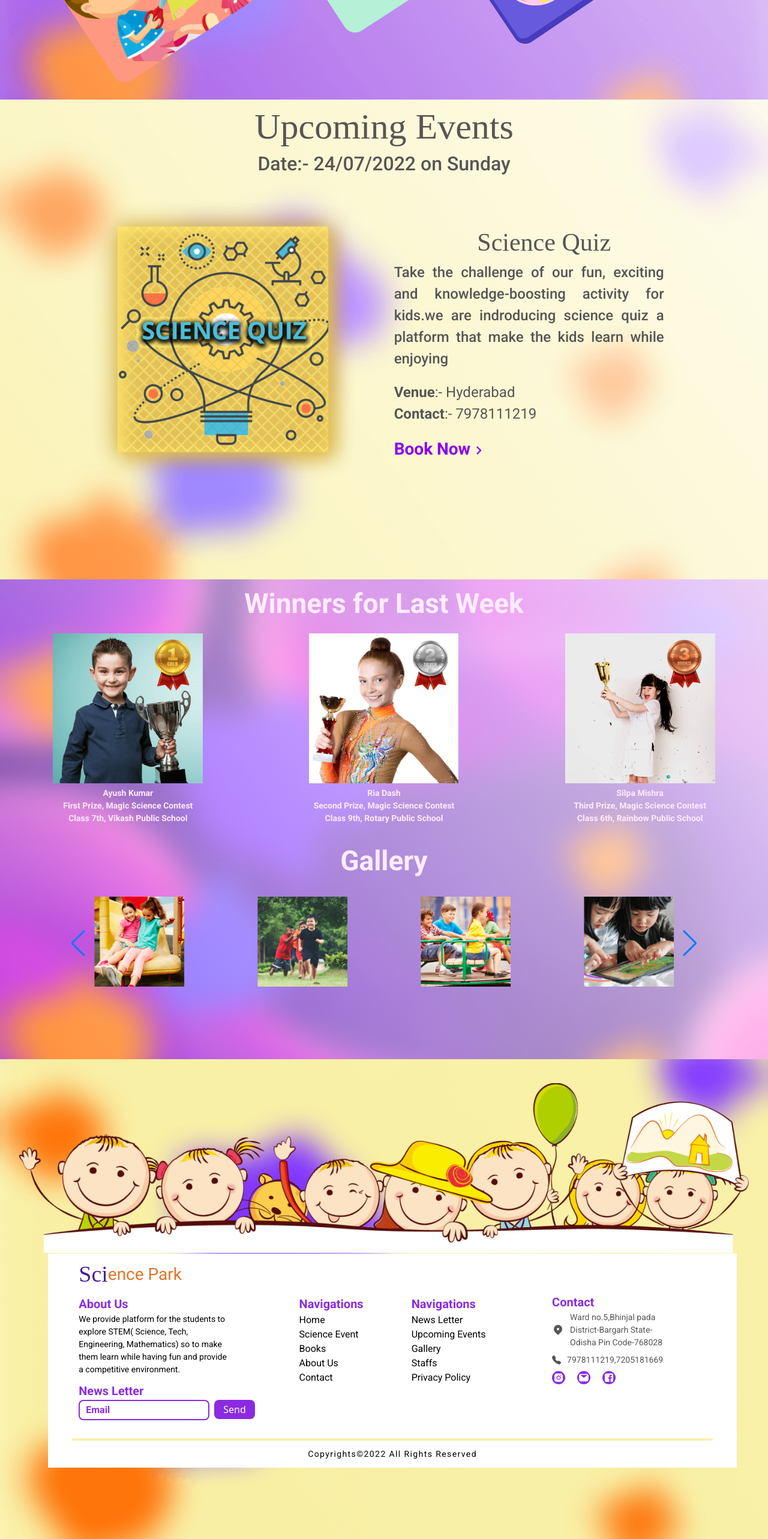
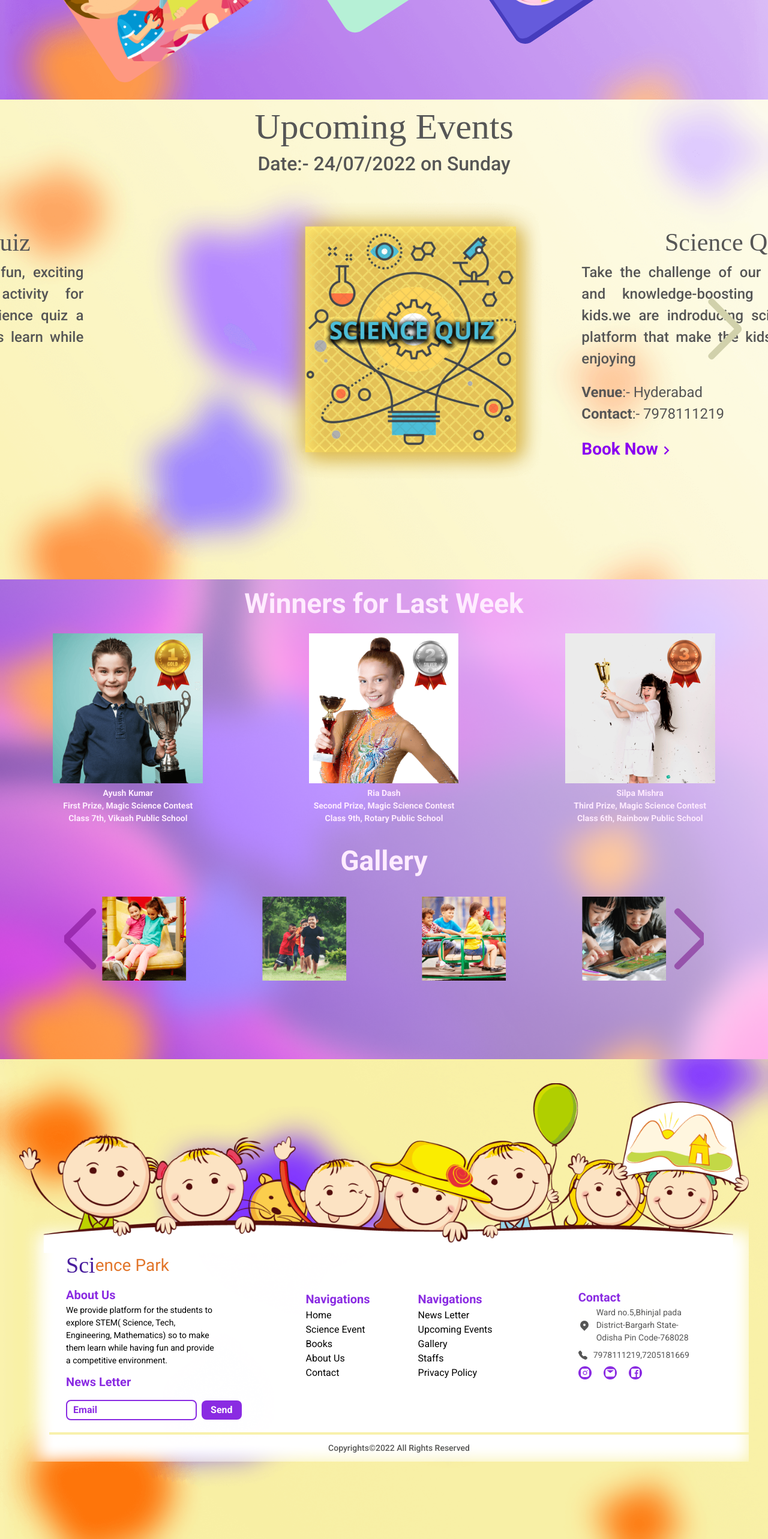
Before and after one commit to MahfujAhsan/science-park-v2, a Next.js app: page / in a window 1280 px wide. Shown: the part 1370-3936 px from the top of the page at 60% size. Built offline with nearby package versions, Linux system fonts and the light colour scheme; a web font is replaced by a local one.

Commit message:
spacing and arrows updated

```diff
--- a/components/Footer/Footer.tsx
+++ b/components/Footer/Footer.tsx
@@ -11,8 +11,8 @@ const Footer = () => {
         <div className="pt-[40px] w-[95%] mx-auto">
           <Image src={Child} alt="child" />
         </div>
-        <div className="bg-white text-black -mt-[5px] w-[89.7%] ml-[80px] px-[40px]">
-          <div className="grid grid-cols-12 place-items-center gap-x-[60px] border-b-[4px] border-[#F8F1AC] pb-[20px]">
+        <div className="footer__links text-black w-[95%] mx-auto pt-[50px] -mt-[70px] pl-[50px]">
+          <div className="grid grid-cols-12 place-items-center gap-x-[60px] border-b-[4px] border-[#F8F1AC] pb-[10px]">
             <div className="col-span-4">
               <h2 className="brand__logo laptop__screen:flex items-center flex-grow laptop__screen:font-[400]">
                 <span className="laptop__screen:font-greatFredricka laptop__screen:text-[38px] laptop__screen:leading-[69px] laptop__screen:text-[#4A1E9E]">
@@ -37,8 +37,8 @@ const Footer = () => {
                   News Letter
                 </h3>
                 <div>
-                  <input placeholder="Email" type="text" className="border-[2px] border-[#8A2BE2] placeholder:text-[#8A2BE2] text-[16px] font-[600] font-robotoSerif  px-[10px] py-[3px] rounded-[8px]"  />
-                  <button className="bg-[#8A2BE2] text-[#fff] px-[15px] py-[4px] rounded-[8px] ml-[8px]">Send</button>
+                  <input placeholder="Email" type="text" className="border-[2px] border-[#8A2BE2] placeholder:text-[#8A2BE2] text-[16px] font-[600] font-robotoSerif  px-[10px] py-[3px] rounded-[8px] mt-[15px]"  />
+                  <button className="bg-[#8A2BE2] text-[#fff] px-[15px] py-[4px] rounded-[8px] ml-[8px] font-robotoSerif font-[600] text-[16px]">Send</button>
                 </div>
               </div>
             </div>
@@ -106,7 +106,7 @@ const Footer = () => {
               </div>
             </div>
           </div>
-          <div className="text-center text-[14px] font-robotoSerif font-[400] py-[12px] tracking-widest">
+          <div className="text-center text-[14px] font-robotoSerif font-[500] py-[12px] text-[#565656]">
             <p>Copyrights©2022 All Rights Reserved</p>
           </div>
         </div>
--- a/components/UpcomingEvents/UpcomingEvents.tsx
+++ b/components/UpcomingEvents/UpcomingEvents.tsx
@@ -2,10 +2,10 @@ import Image from 'next/image';
 import ScienceQuiz from '../assets/UpcomingEvents/left-image.png';
 import { MdKeyboardArrowRight } from 'react-icons/md';
 import { Swiper, SwiperSlide } from "swiper/react";
-import SwiperCore, { Autoplay } from "swiper";
+import SwiperCore, { Autoplay, Navigation } from "swiper";
 import "swiper/css";
 import "swiper/css/navigation";
-SwiperCore.use([Autoplay]);
+SwiperCore.use([Autoplay, Navigation]);
 
 const UpcomingEvents = () => {
     return (
@@ -15,13 +15,14 @@ const UpcomingEvents = () => {
                     <h2 className="text-[60px] font-aladinCursive text-[#565656] font-[400]">Upcoming Events</h2>
                     <p className="text-[32px] font-robotoSerif font-[500] text-[#565656] leading-[35px]">Date:- 24/07/2022 on Sunday</p>
                 </div>
-                <Swiper
+                <Swiper className='upcoming__events__slider'
                     slidesPerView={1}
-                    autoplay={{ delay: 2000 }}
-                    speed={1300}
+                    autoplay={{ delay: 5000 }}
+                    speed={3000}
                     onSlideChange={() => console.log("slide change")}
                     onSwiper={(swiper) => console.log(swiper)}
                     loop
+                    navigation
                 >
                     <SwiperSlide>
                         <div className='grid grid-cols-12 place-items-center w-10/12 mx-auto mt-[40px]'>
--- a/components/WinnersAndGallery/WinnersAndGallery.tsx
+++ b/components/WinnersAndGallery/WinnersAndGallery.tsx
@@ -1,15 +1,15 @@
-import AyushKumar from '../assets/WinnersAndGallery/ayush-kumar.png';
-import RiaDash from '../assets/WinnersAndGallery/ria-dash.png';
-import SilpaMishra from '../assets/WinnersAndGallery/silpa-mishra.png';
-import GoldBadge from '../assets/WinnersAndGallery/gold-badge.png';
-import SilverBadge from '../assets/WinnersAndGallery/silver-badge.png';
-import BronzeBadge from '../assets/WinnersAndGallery/bronze-badge.png';
-import GalleryImageOne from '../assets/WinnersAndGallery/gallery-image-one.png';
-import GalleryImageTwo from '../assets/WinnersAndGallery/gallery-image-two.png';
-import GalleryImageThree from '../assets/WinnersAndGallery/gallery-image-three.png';
-import GalleryImageFour from '../assets/WinnersAndGallery/gallery-image-four.png';
-import GalleryImageFive from '../assets/WinnersAndGallery/gallery-image-five.png';
-import Image from 'next/image';
+import AyushKumar from "../assets/WinnersAndGallery/ayush-kumar.png";
+import RiaDash from "../assets/WinnersAndGallery/ria-dash.png";
+import SilpaMishra from "../assets/WinnersAndGallery/silpa-mishra.png";
+import GoldBadge from "../assets/WinnersAndGallery/gold-badge.png";
+import SilverBadge from "../assets/WinnersAndGallery/silver-badge.png";
+import BronzeBadge from "../assets/WinnersAndGallery/bronze-badge.png";
+import GalleryImageOne from "../assets/WinnersAndGallery/gallery-image-one.png";
+import GalleryImageTwo from "../assets/WinnersAndGallery/gallery-image-two.png";
+import GalleryImageThree from "../assets/WinnersAndGallery/gallery-image-three.png";
+import GalleryImageFour from "../assets/WinnersAndGallery/gallery-image-four.png";
+import GalleryImageFive from "../assets/WinnersAndGallery/gallery-image-five.png";
+import Image from "next/image";
 import { Swiper, SwiperSlide } from "swiper/react";
 import SwiperCore, { Autoplay, Navigation } from "swiper";
 import "swiper/css";
@@ -20,92 +20,115 @@ const WinnersAndGallery = () => {
   return (
     <>
       <section className="winners__and__gallery">
-                <div className='text-center pt-[10px]'>
-                    <h2 className='text-[46px] leading-[60px] text-[#FFECFF] font-robotoSerif font-[700]'>Winners for Last Week</h2>
+        <div className="text-center pt-[10px]">
+          <h2 className="text-[46px] leading-[60px] text-[#FFECFF] font-robotoSerif font-[700]">
+            Winners for Last Week
+          </h2>
         </div>
-                <div className='flex justify-around mt-[20px]'>
-                    <div className='ayush_kumar relative w-[250px]'>
+        <div className="flex justify-around mt-[20px]">
+          <div className="ayush_kumar relative w-[250px]">
             <div>
               <Image src={AyushKumar} alt="ayush-kumar" />
             </div>
-                        <div className='absolute top-0 right-[15px] w-[70px]'>
+            <div className="absolute top-0 right-[15px] w-[70px]">
               <Image src={GoldBadge} alt="gold-badge" />
             </div>
-                        <div className='text-center'>
-                            <p className='text-[14px] font-robotoSerif font-[600] text-[#FFEBFF]'>Ayush Kumar</p>
-                            <p className='text-[14px] font-robotoSerif font-[600] text-[#FFEBFF]'>First Prize, Magic Science Contest</p>
-                            <p className='text-[14px] font-robotoSerif font-[600] text-[#FFEBFF]'>Class 7th, Vikash Public School</p>
+            <div className="text-center">
+              <p className="text-[14px] font-robotoSerif font-[600] text-[#FFEBFF]">
+                Ayush Kumar
+              </p>
+              <p className="text-[14px] font-robotoSerif font-[600] text-[#FFEBFF]">
+                First Prize, Magic Science Contest
+              </p>
+              <p className="text-[14px] font-robotoSerif font-[600] text-[#FFEBFF]">
+                Class 7th, Vikash Public School
+              </p>
             </div>
           </div>
-                    <div className='ria-dash relative w-[250px]'>
+          <div className="ria-dash relative w-[250px]">
             <div>
               <Image src={RiaDash} alt="ria-dash" />
             </div>
-                        <div className='absolute top-0 right-[15px] w-[70px]'>
+            <div className="absolute top-0 right-[15px] w-[70px]">
               <Image src={SilverBadge} alt="ria-dash" />
             </div>
-                        <div className='text-center'>
-                            <p className='text-[14px] font-robotoSerif font-[600] text-[#FFEBFF]'>Ria Dash</p>
-                            <p className='text-[14px] font-robotoSerif font-[600] text-[#FFEBFF]'>Second Prize, Magic Science Contest</p>
-                            <p className='text-[14px] font-robotoSerif font-[600] text-[#FFEBFF]'>Class 9th, Rotary Public School</p>
+            <div className="text-center">
+              <p className="text-[14px] font-robotoSerif font-[600] text-[#FFEBFF]">
+                Ria Dash
+              </p>
+              <p className="text-[14px] font-robotoSerif font-[600] text-[#FFEBFF]">
+                Second Prize, Magic Science Contest
+              </p>
+              <p className="text-[14px] font-robotoSerif font-[600] text-[#FFEBFF]">
+                Class 9th, Rotary Public School
+              </p>
             </div>
           </div>
-                    <div className='ayush_kumar relative w-[250px]'>
+          <div className="ayush_kumar relative w-[250px]">
             <div>
               <Image src={SilpaMishra} alt="silpa-mishra" />
             </div>
-                        <div className='absolute top-0 right-[15px] w-[70px]'>
+            <div className="absolute top-0 right-[15px] w-[70px]">
               <Image src={BronzeBadge} alt="broze-mishra" />
             </div>
-                        <div className='text-center'>
-                            <p className='text-[14px] font-robotoSerif font-[600] text-[#FFEBFF]'>Silpa Mishra</p>
-                            <p className='text-[14px] font-robotoSerif font-[600] text-[#FFEBFF]'>Third Prize, Magic Science Contest</p>
-                            <p className='text-[14px] font-robotoSerif font-[600] text-[#FFEBFF]'>Class 6th, Rainbow Public School</p>
+            <div className="text-center">
+              <p className="text-[14px] font-robotoSerif font-[600] text-[#FFEBFF]">
+                Silpa Mishra
+              </p>
+              <p className="text-[14px] font-robotoSerif font-[600] text-[#FFEBFF]">
+                Third Prize, Magic Science Contest
+              </p>
+              <p className="text-[14px] font-robotoSerif font-[600] text-[#FFEBFF]">
+                Class 6th, Rainbow Public School
+              </p>
             </div>
           </div>
         </div>
 
         {/* Gallery */}
-                <div className='text-center py-[30px]'>
-                    <h2 className='text-[46px] leading-[60px] text-[#FFECFF] font-robotoSerif font-[700]'>Gallery</h2>
+        <div className="text-center py-[30px]">
+          <h2 className="text-[46px] leading-[60px] text-[#FFECFF] font-robotoSerif font-[700]">
+            Gallery
+          </h2>
         </div>
-                <Swiper className='w-10/12 mx-auto'
+        <div className="">
+          <Swiper
+            className="gallery__slider w-10/12 mx-auto"
             slidesPerView={4}
             autoplay={{ delay: 2000 }}
             speed={1300}
-                    spaceBetween={20}
             onSlideChange={() => console.log("slide change")}
             onSwiper={(swiper) => console.log(swiper)}
             navigation
             loop
           >
             <SwiperSlide>
-                        <div className='w-[150px] mx-auto'>
+              <div className="w-[240px] mx-auto px-[50px]">
                 <Image src={GalleryImageOne} alt="gallery-image-one" />
               </div>
             </SwiperSlide>
             <SwiperSlide>
-                        <div className='w-[150px] mx-auto'>
+              <div className="w-[240px] mx-auto px-[50px]">
                 <Image src={GalleryImageTwo} alt="gallery-image-two" />
               </div>
             </SwiperSlide>
             <SwiperSlide>
-                        <div className='w-[150px] mx-auto'>
+              <div className="w-[240px] mx-auto px-[50px]">
                 <Image src={GalleryImageThree} alt="gallery-image-three" />
               </div>
             </SwiperSlide>
             <SwiperSlide>
-                        <div className='w-[150px] mx-auto'>
+              <div className="w-[240px] mx-auto px-[50px]">
                 <Image src={GalleryImageFour} alt="gallery-image-four" />
               </div>
             </SwiperSlide>
             <SwiperSlide>
-                        <div className='w-[150px] mx-auto'>
+              <div className="w-[240px] mx-auto px-[50px]">
                 <Image src={GalleryImageFive} alt="gallery-image-five" />
               </div>
             </SwiperSlide>
           </Swiper>
-
+        </div>
       </section>
     </>
   );
--- a/styles/globals.css
+++ b/styles/globals.css
@@ -59,3 +59,31 @@
     background: url('../components/assets/Footer/FooterBG.png') no-repeat;
     background-size: cover;
 }
+
+.footer__links {
+    background: url('../components/assets/Footer/footer-links.png') no-repeat;
+    background-size: cover;
+}
+
+.upcoming__events__slider .swiper-button-prev, .swiper-rtl .swiper-button-next {
+    display: none!important;
+}
+
+.upcoming__events__slider .swiper-button-next::after, .swiper-rtl .swiper-button-prev {
+    font-size: 100px!important;
+    font-weight: 900!important;
+    margin-right: 100px;
+    color: #D1D1AB!important;
+}
+
+.gallery__slider .swiper-button-prev::after, .swiper-rtl .swiper-button-next {
+    font-size: 100px!important;
+    font-weight: 900!important;
+    color: #7100807a!important;
+}
+
+.gallery__slider .swiper-button-next::after, .swiper-rtl .swiper-button-prev {
+    font-size: 100px!important;
+    font-weight: 900!important;
+    color: #7100807a!important;
+}
```
Also changed, not shown: components/assets/Footer/footer-links.png (added). Lines whose indentation alone changed are shown as unchanged.
